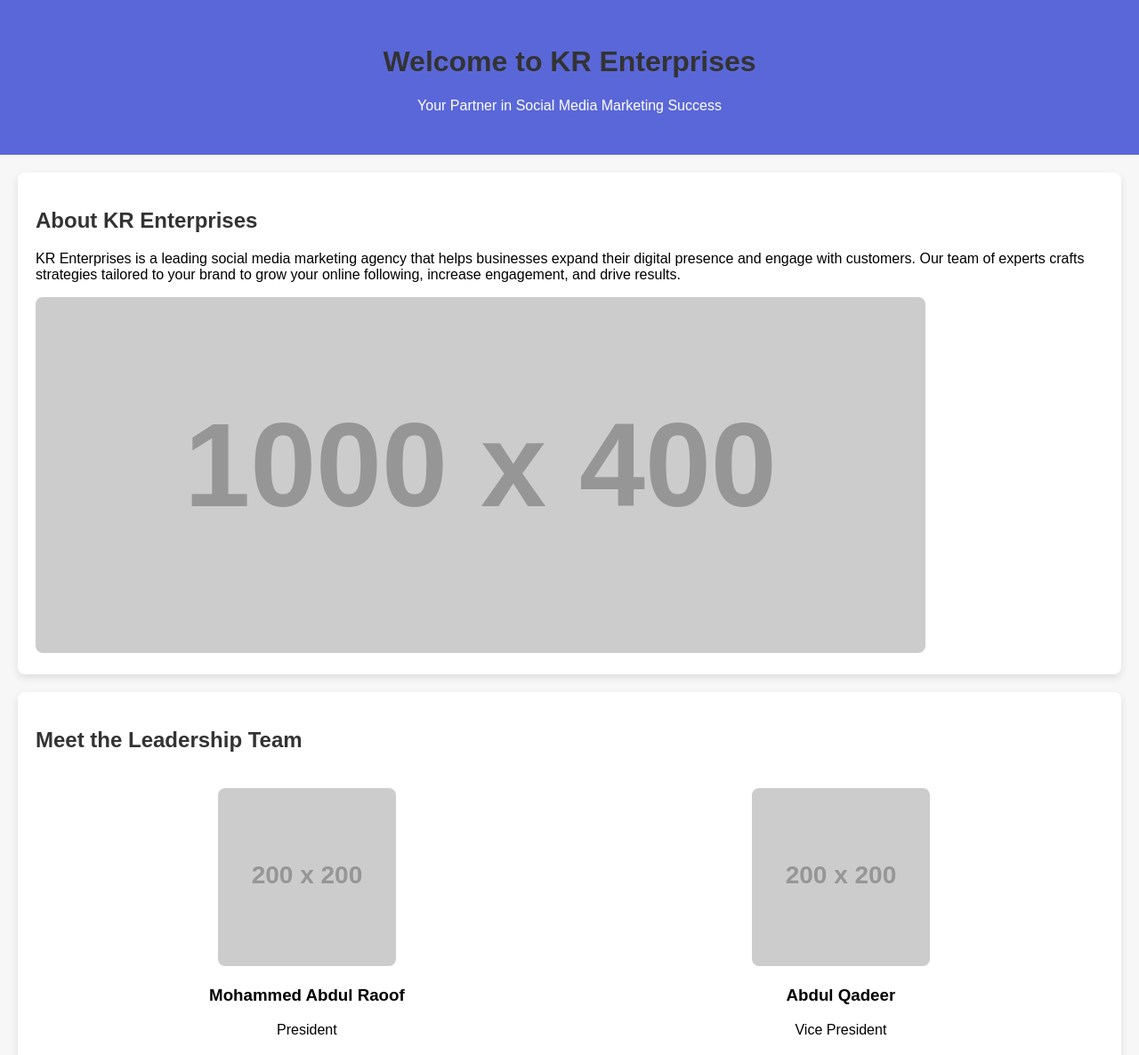
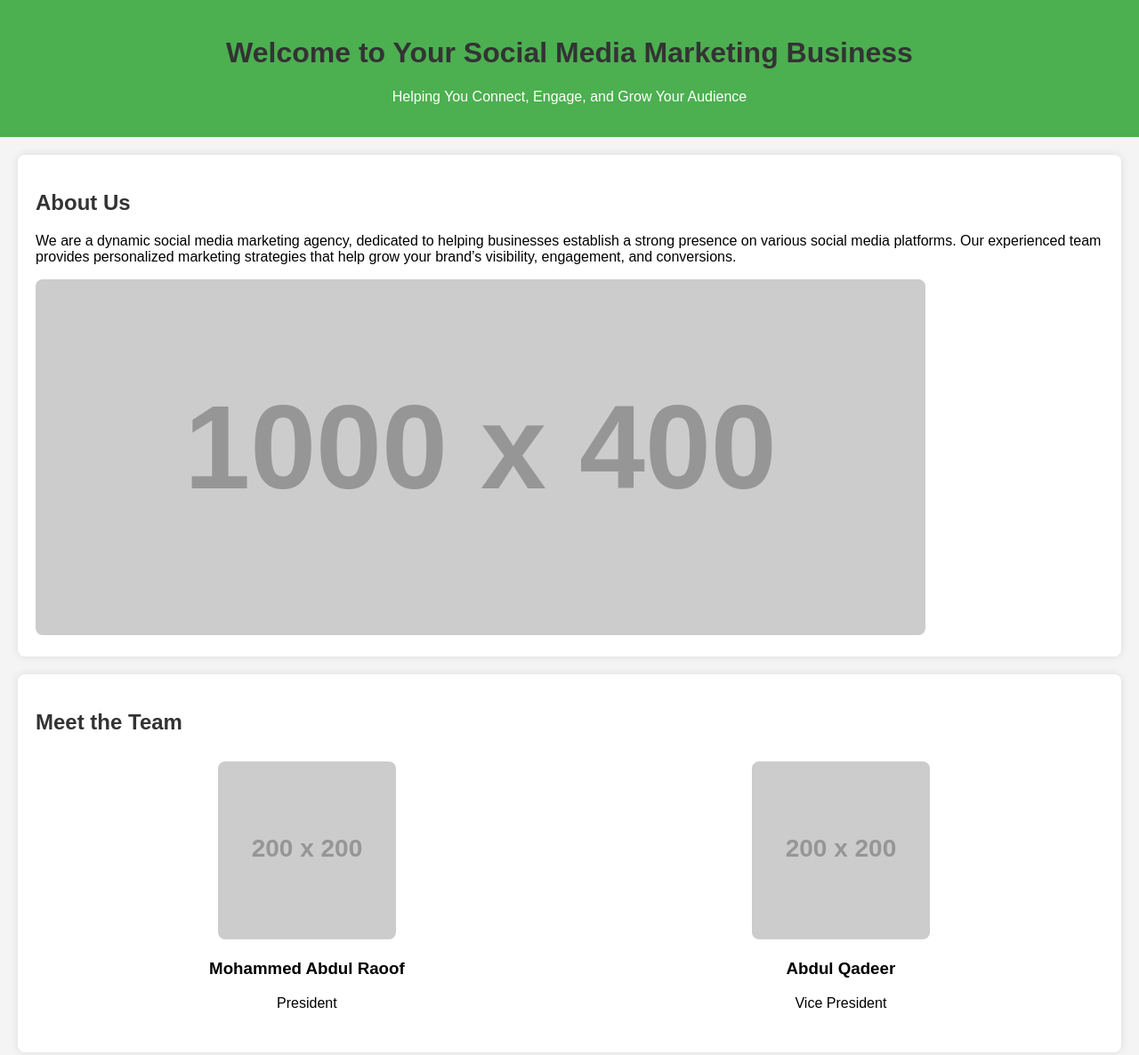
Before and after one commit to AbdurRaoofCodes/AbdurRaoofCodes.github.io, a plain HTML site: page index.html in a window 1280 px wide. Shown: the top 1186 px of the page at 89% size. Drawn offline with Linux system fonts and the light colour scheme; placeholder pictures from the web are drawn by us.

Commit message:
Add files via upload

```diff
--- a/index.html
+++ b/index.html
@@ -4,26 +4,26 @@
     <meta charset="UTF-8">
     <meta name="viewport" content="width=device-width, initial-scale=1.0">
     <meta http-equiv="X-UA-Compatible" content="IE=edge">
-    <title>KR Enterprises - Social Media Marketing</title>
+    <title>Social Media Marketing Business</title>
     <style>
         body {
-            font-family: 'Arial', sans-serif;
+            font-family: Arial, sans-serif;
             margin: 0;
             padding: 0;
-            background-color: #f7f7f7;
+            background-color: #f4f4f4;
         }
         header {
-            background-color: #5A67D8;
+            background-color: #4CAF50;
             color: white;
+            padding: 20px;
             text-align: center;
-            padding: 30px 0;
         }
         section {
+            margin: 20px;
             padding: 20px;
-            margin: 20px;
             background-color: white;
             border-radius: 8px;
-            box-shadow: 0px 4px 10px rgba(0, 0, 0, 0.1);
+            box-shadow: 0 0 10px rgba(0, 0, 0, 0.1);
         }
         h1, h2 {
             color: #333;
@@ -31,27 +31,26 @@
         .team {
             display: flex;
             justify-content: space-around;
-            flex-wrap: wrap;
             margin-top: 20px;
         }
         .team div {
             text-align: center;
-            margin: 20px;
+            padding: 10px;
         }
         img {
             max-width: 100%;
             height: auto;
             border-radius: 8px;
         }
-        .contact-info p {
-            font-size: 16px;
-        }
         footer {
             background-color: #333;
             color: white;
             text-align: center;
             padding: 20px;
-            margin-top: 40px;
+            margin-top: 20px;
+        }
+        .contact-info {
+            font-size: 16px;
         }
     </style>
 </head>
@@ -59,23 +58,23 @@
 
     <!-- Header -->
     <header>
-        <h1>Welcome to KR Enterprises</h1>
-        <p>Your Partner in Social Media Marketing Success</p>
+        <h1>Welcome to Your Social Media Marketing Business</h1>
+        <p>Helping You Connect, Engage, and Grow Your Audience</p>
     </header>
 
     <!-- About Us Section -->
     <section>
-        <h2>About KR Enterprises</h2>
+        <h2>About Us</h2>
         <p>
-            KR Enterprises is a leading social media marketing agency that helps businesses expand their digital presence and engage with customers.
-            Our team of experts crafts strategies tailored to your brand to grow your online following, increase engagement, and drive results.
+            We are a dynamic social media marketing agency, dedicated to helping businesses establish a strong presence on various social media platforms.
+            Our experienced team provides personalized marketing strategies that help grow your brand’s visibility, engagement, and conversions.
         </p>
-        <img src="https://via.placeholder.com/1000x400.png?text=Social+Media+Marketing" alt="Social Media Marketing Services">
+        <img src="https://via.placeholder.com/1000x400.png?text=Social+Media+Marketing" alt="Social Media Marketing">
     </section>
 
     <!-- Meet the Team Section -->
     <section>
-        <h2>Meet the Leadership Team</h2>
+        <h2>Meet the Team</h2>
         <div class="team">
             <div>
                 <img src="https://via.placeholder.com/200x200.png?text=President" alt="Mohammed Abdul Raoof">
@@ -93,7 +92,18 @@
     <!-- Contact Information Section -->
     <section>
         <h2>Contact Us</h2>
-        <p>Get in touch with us for social media marketing solutions tailored to your business needs!</p>
+        <p>If you're interested in growing your business through social media, feel free to get in touch!</p>
         <div class="contact-info">
             <p><strong>Phone:</strong> +1 (914) 446-4079</p>
-            <p><strong>Address:</strong> 11300 Kline Drive, Dallas TX
+            <p><strong>Address:</strong> 11300 Kline Drive, Dallas, TX 75229</p>
+        </div>
+        <img src="https://via.placeholder.com/1000x300.png?text=Contact+Us" alt="Contact Us">
+    </section>
+
+    <!-- Footer -->
+    <footer>
+        <p>&copy; 2024 Social Media Marketing Business. All Rights Reserved.</p>
+    </footer>
+
+</body>
+</html>
```
